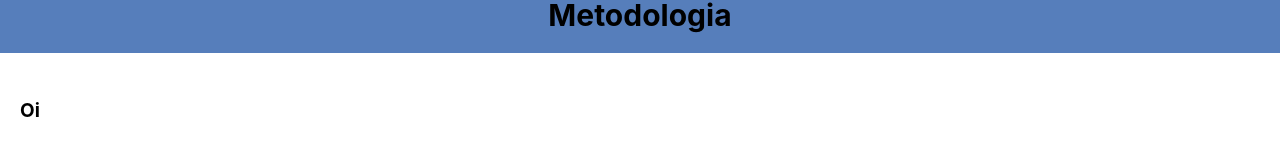
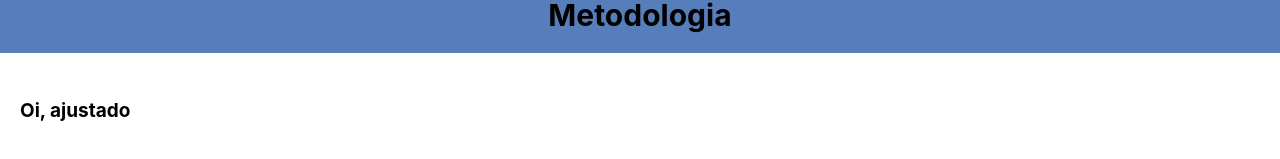
Before and after one commit to EuripedesNaves/calculadora-aposentadoria, a React (Create React App) app: page / in a window 1280 px wide. Shown: the part 179-338 px from the top of the page. Built offline with nearby package versions, Linux system fonts and the light colour scheme.

Commit message:
Deploy problem solved

```diff
--- a/src/pages/Home.js
+++ b/src/pages/Home.js
@@ -80,7 +80,7 @@ return(
       <Texto>
         <Name>Metodologia</Name>
         <br />
-        <Contexto>Oi</Contexto>
+        <Contexto>Oi, ajustado</Contexto>
       </Texto>
 </>
 
```
